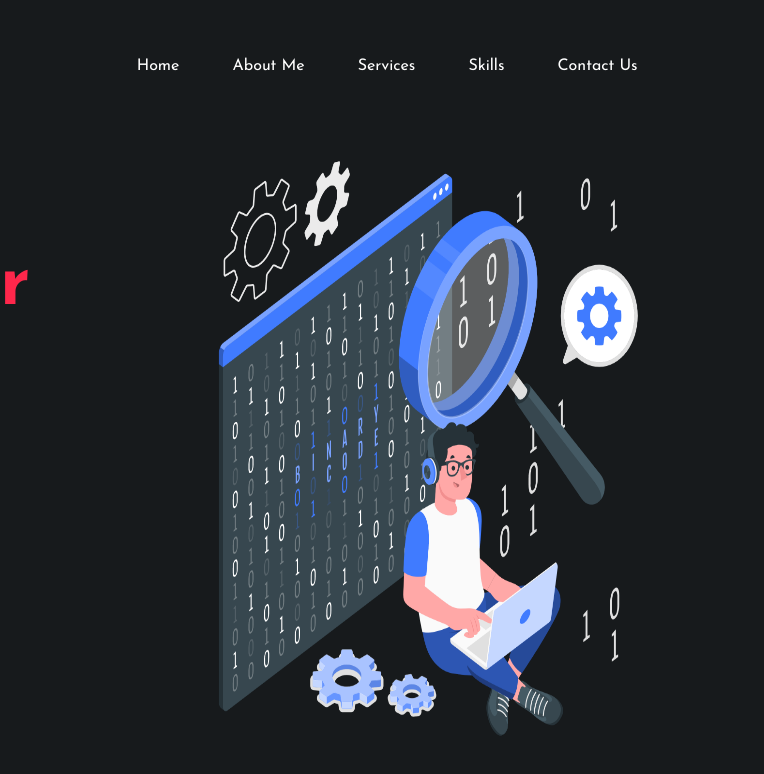
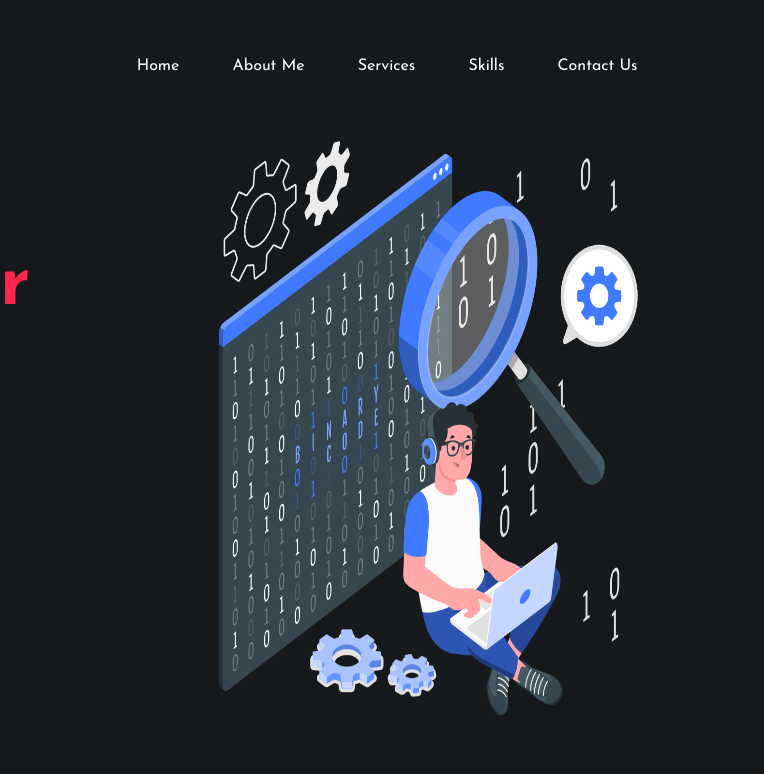
Before and after one commit to Shaaban12/Portfolio, a plain HTML site: page index.html in a window 1280 px wide. In both pictures the pointer is over the picture 935 px from the left and 443 px from the top of the page. Shown: the full height of the page, 516-1280 px from the left. Drawn offline with Linux system fonts and the light colour scheme.

Commit message:
modified the css file

```diff
--- a/css/style.css
+++ b/css/style.css
@@ -121,6 +121,10 @@ nav ul li a:hover {
     align-self: flex-end;
     width: 100%;
     height: 100%;
+    transition: 1s;
+}
+.container-images img:hover {
+    bottom: 20px;
 }
 
 
```
